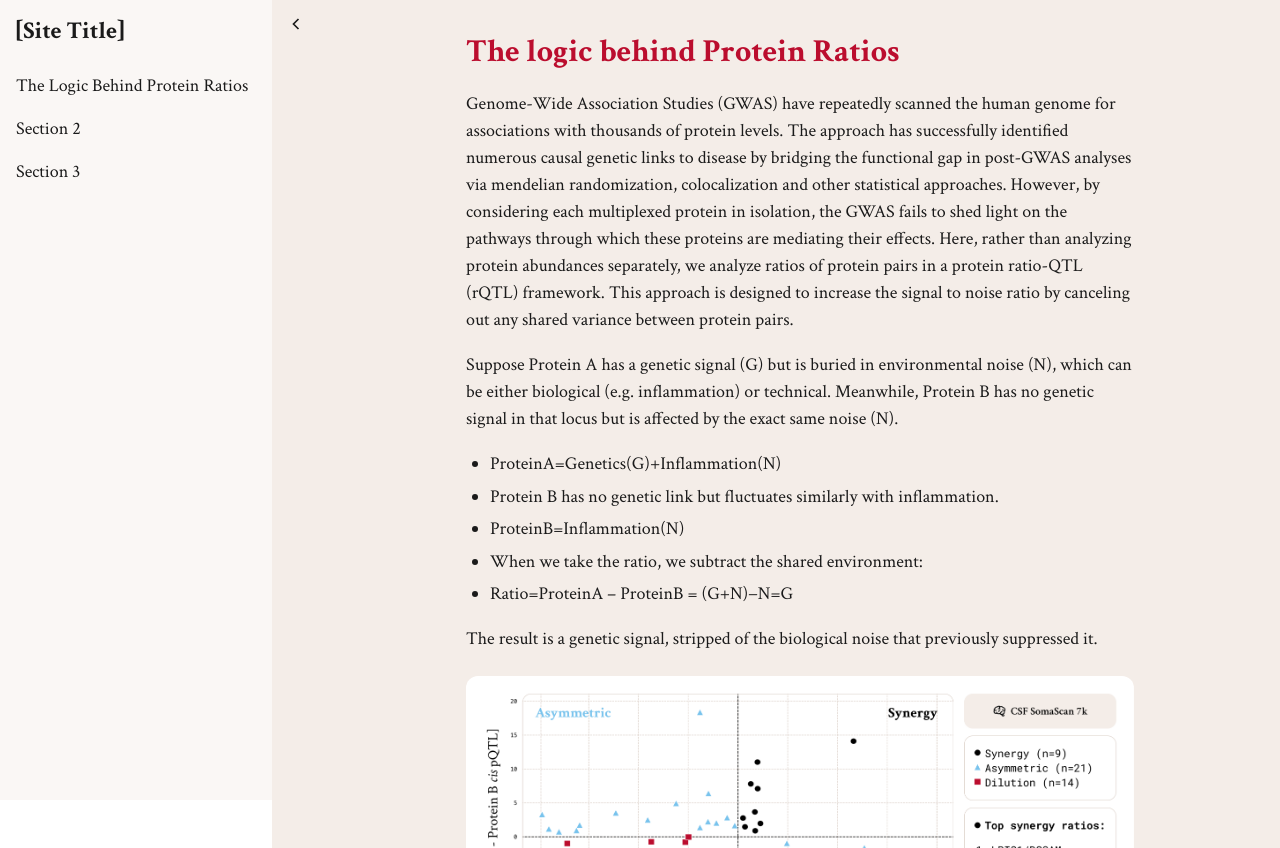
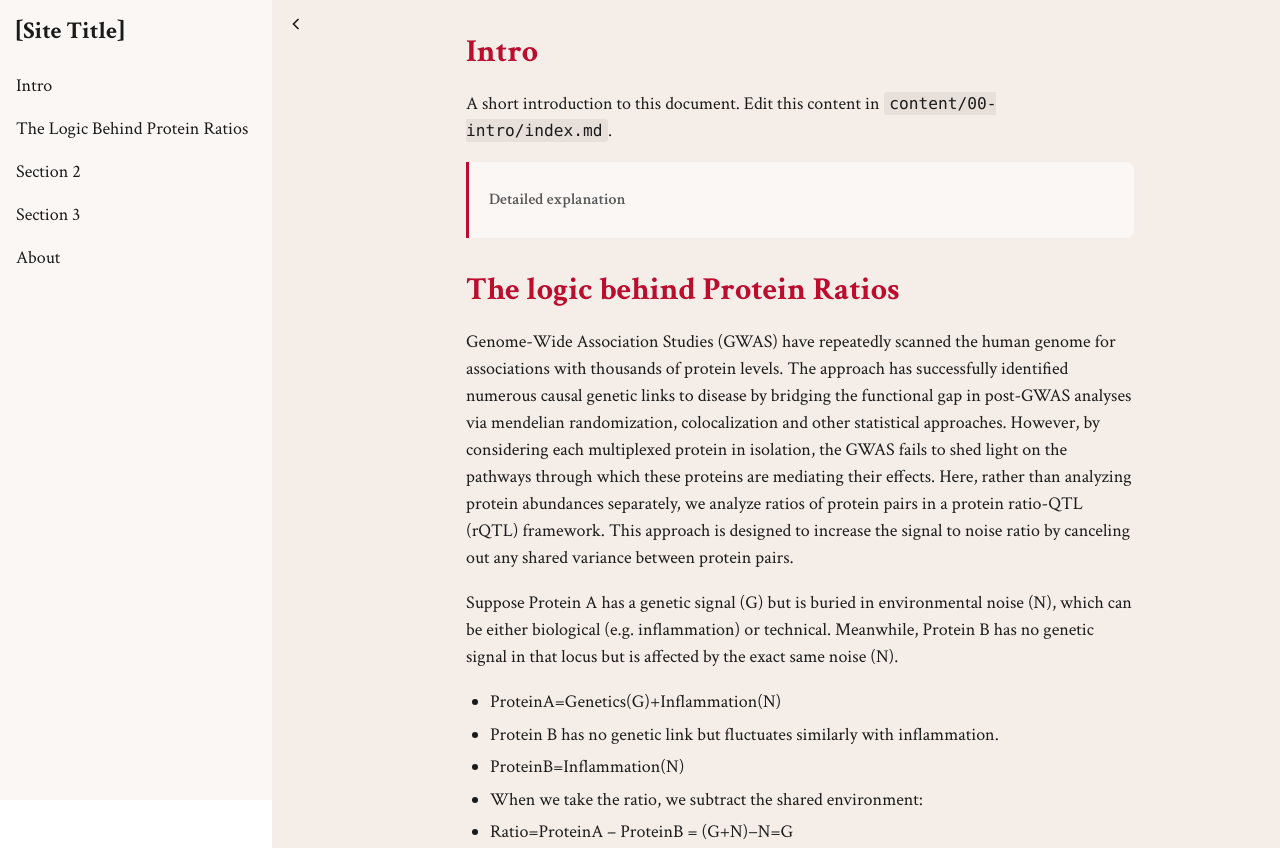
Before and after one commit to Laima-Mazeikyte/Jurgis-Kuliesius-rQTL, a website: page index.html in a window 1280 px wide. Shown: the top 848 px of the page. Drawn offline with Linux system fonts and the light colour scheme; some packages are replaced by stand-ins of ours; a script that the page names is missing.

Commit message:
Refactor collapsible section logic to improve performance and maintainability; update styles for enhanced readability and user experience.

```diff
--- a/index.html
+++ b/index.html
@@ -20,9 +20,11 @@
       <nav class="sidebar-nav">
         <h2 class="sidebar-nav-title">Contents</h2>
         <ol class="sidebar-nav-list">
+          <li><a href="#intro">Intro</a></li>
           <li><a href="#protein-ratios">The Logic Behind Protein Ratios</a></li>
           <li><a href="#section-2">Section 2</a></li>
           <li><a href="#section-3">Section 3</a></li>
+          <li><a href="#about">About</a></li>
         </ol>
       </nav>
     </aside>
@@ -39,6 +41,17 @@
 
   <div class="content-window" id="top">
     <main>
+      <section id="intro">
+<h2>Intro</h2>
+<p>A short introduction to this document. Edit this content in <code>content/00-intro/index.md</code>.</p>
+
+<details class="detailed-explanation">
+<summary>Detailed explanation</summary>
+<p>This block is only shown when the reader expands &quot;Detailed explanation&quot;. It can contain <strong>markdown</strong>, lists, and subheadings. Experts can ignore it entirely.</p>
+
+</details>
+      </section>
+
       <section id="protein-ratios">
 <h2>The logic behind Protein Ratios</h2>
 <p>Genome-Wide Association Studies (GWAS) have repeatedly scanned the human genome for associations with thousands of protein levels. The approach has successfully identified numerous causal genetic links to disease by bridging the functional gap in post-GWAS analyses via mendelian randomization, colocalization and other statistical approaches. However, by considering each multiplexed protein in isolation, the GWAS fails to shed light on the pathways through which these proteins are mediating their effects.
@@ -77,6 +90,11 @@ Here, rather than analyzing protein abundances separately, we analyze ratios of
 <p>Aliquam non felis velit. Fusce quis massa vitae quam dignissim suscipit. Integer blandit quis nisl convallis dapibus. Maecenas interdum lacus est, nec finibus sem lobortis consequat. Aliquam congue, diam vel auctor mollis, leo mi porta leo, at dignissim ipsum tellus non massa. Etiam volutpat vel lectus nec posuere. Praesent vulputate libero ac fermentum vulputate. Pellentesque elementum mauris nec scelerisque efficitur. Etiam in arcu a libero volutpat vulputate id id lectus. Aenean at purus leo. Nulla eget ipsum at dui sollicitudin dictum. Curabitur ut convallis elit.</p>
 <p>Pellentesque pellentesque pulvinar luctus. Sed vulputate risus elit, sed sodales sapien sollicitudin id. Donec lacinia ac neque quis mollis. In interdum, leo a placerat feugiat, orci massa pellentesque dolor, sed gravida orci ipsum tristique erat. Vestibulum tempor augue nibh. Nam quis dui dignissim, hendrerit risus non, molestie neque. Nam dui dui, consequat sit amet ullamcorper quis, rutrum in enim. Sed sit amet magna dictum, aliquam tortor ac, ornare felis. Quisque gravida tincidunt tortor, eget facilisis elit scelerisque a. Ut turpis tellus, accumsan eu cursus eget, imperdiet ac augue. Suspendisse eget commodo quam. Aenean quis libero maximus, maximus magna nec, vulputate tellus. Vivamus magna enim, lacinia suscipit luctus in, tempor ac sem.</p>
 <p>Mauris scelerisque fringilla diam, maximus efficitur leo dignissim vel. Sed hendrerit rutrum lacus, porta maximus neque pharetra vitae. Sed sed magna enim. Curabitur bibendum metus vitae enim rhoncus, ut ornare nibh fermentum. Donec neque urna, cursus id enim sed, tristique egestas neque. Sed nec ultrices leo. Nam volutpat nisl et enim vehicula ullamcorper. Suspendisse pharetra nulla nec tellus pharetra convallis. Pellentesque habitant morbi tristique senectus et netus et malesuada fames ac turpis egestas. </p>
+
+      </section>
+
+      <section id="about">
+<p>Information about this project or document. Edit this content in <code>content/99-about/index.md</code>.</p>
 
       </section>
     </main>
```
Also changed, not shown: content/99-about/index.md (added, +5 -0 lines).
